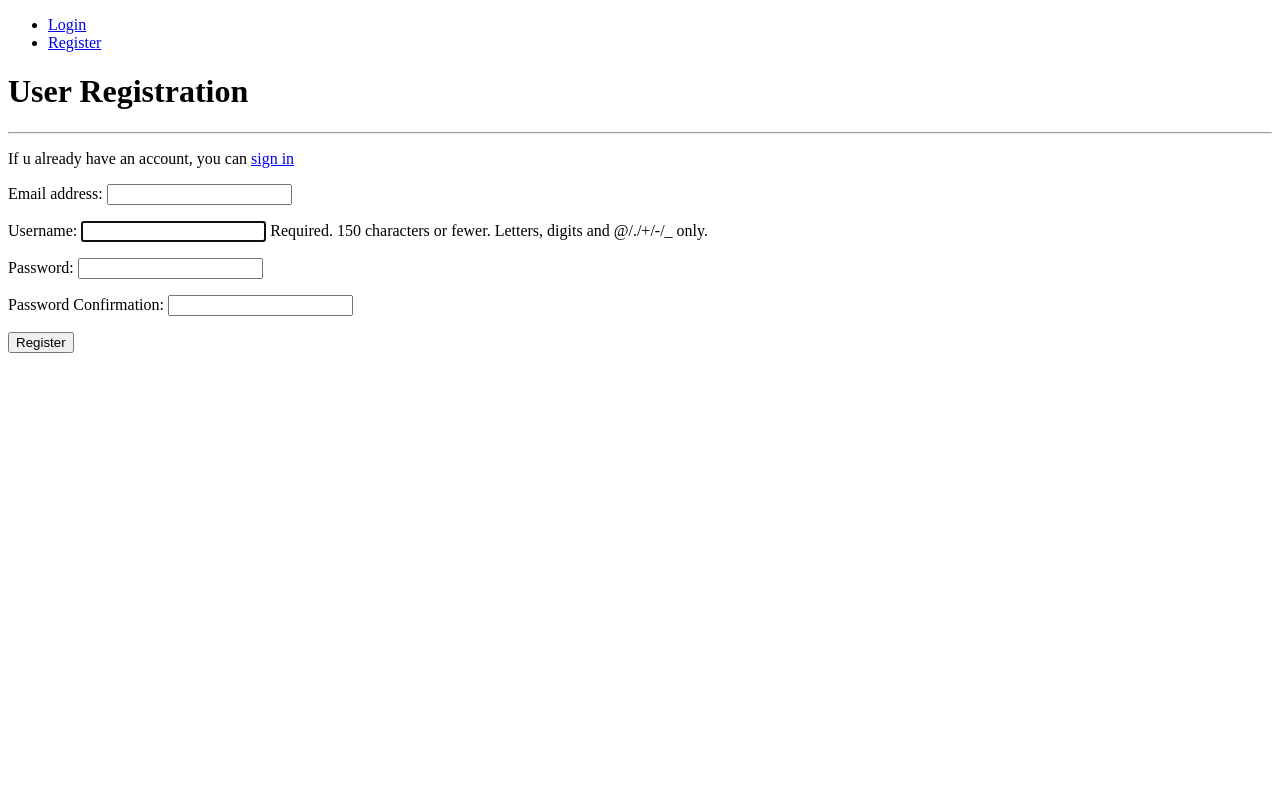
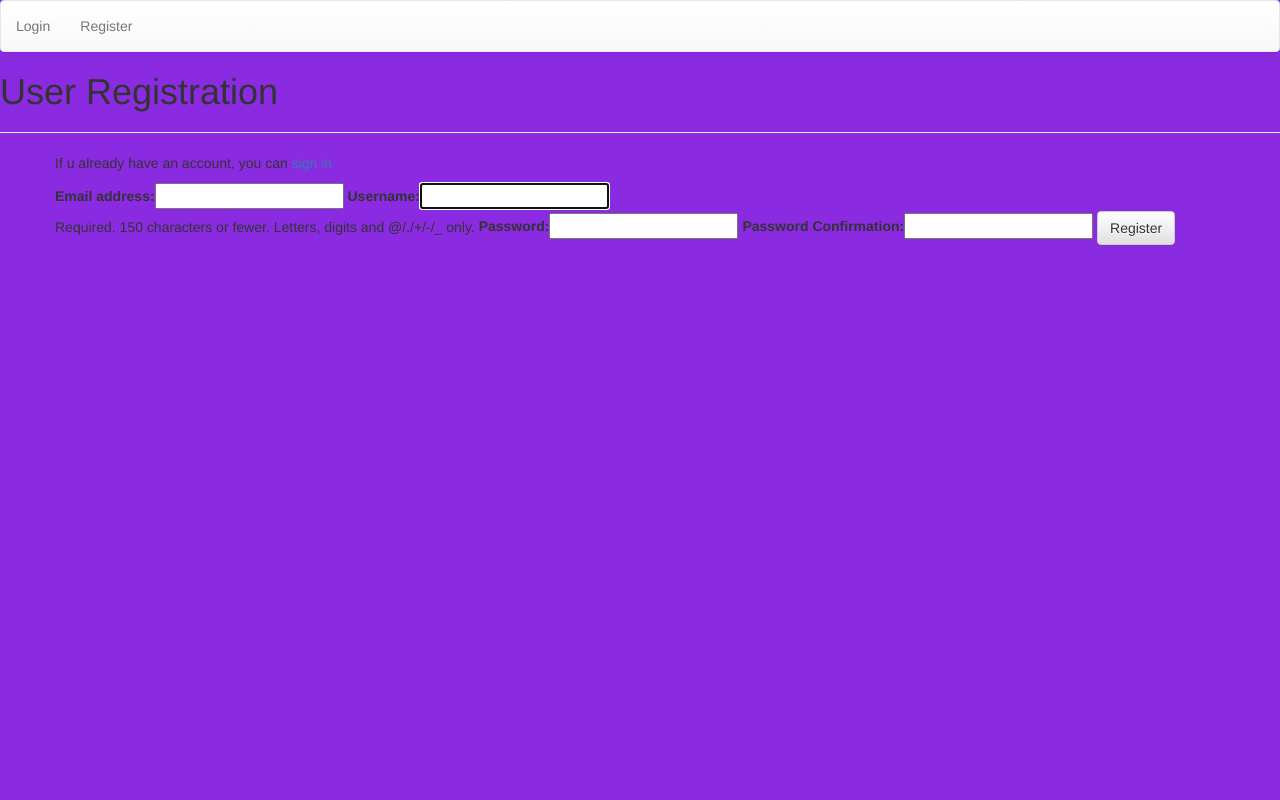
Before and after one commit to sWrAAb/Auctioneer, a Django app: page /accounts/register/ in a window 1280 px wide. Run offline with Django 3.2, Linux system fonts and the light colour scheme; some libraries are stand-ins or nearby versions.

Commit message:
added static folder with css file and set it up in settings. manually tested, form are half styled

```diff
--- a/accounts/templates/registration.html
+++ b/accounts/templates/registration.html
@@ -1,9 +1,15 @@
-{% extends 'base.html' %} {% block page_title %}Registration Page{% endblock %} {% block page_heading %}User Registration{% endblock %} {% block content %}
-<p>If u already have an account, you can <a href="{% url 'login' %}">sign in</a></p>
+{% extends 'base.html' %} {% load bootstrap_tags %} {% block page_title %}Registration Page{% endblock %} {% block page_heading %}User Registration{% endblock %} {% block content %}
 
-<form method="POST">
-    {% csrf_token %} {{ registration_form.as_p }}
-    <button type="submit">Register</button>
-</form>
 
+<div class="container">
+    <div class="row">
+        <div class="col">
+            <p>If u already have an account, you can <a href="{% url 'login' %}">sign in</a></p>
+            <form method="POST">
+                {% csrf_token %} {{ registration_form | as_bootstrap }}
+                <button type="submit" class="btn btn-default">Register</button>
+            </form>
+        </div>
+    </div>
+</div>
 {% endblock %}
--- a/auctioneer/settings.py
+++ b/auctioneer/settings.py
@@ -37,6 +37,7 @@ INSTALLED_APPS = [
     'django.contrib.sessions',
     'django.contrib.messages',
     'django.contrib.staticfiles',
+    'django_forms_bootstrap',
     'accounts',
 ]
 
@@ -102,7 +103,6 @@ AUTH_PASSWORD_VALIDATORS = [
 
 
 
-
 # Internationalization
 # https://docs.djangoproject.com/en/2.2/topics/i18n/
 
@@ -121,5 +121,8 @@ USE_TZ = True
 # https://docs.djangoproject.com/en/2.2/howto/static-files/
 
 STATIC_URL = '/static/'
+STATICFILES_DIRS = [
+    os.path.join(BASE_DIR, 'static')
+]
 
 MESSAGE_STORAGE = "django.contrib.messages.storage.session.SessionStorage"
--- /dev/null
+++ b/static/css/style.css
@@ -0,0 +1,4 @@
+body {
+    background-color: blueviolet;
+    min-height: 100vh;
+}
--- a/templates/base.html
+++ b/templates/base.html
@@ -1,9 +1,14 @@
 <!DOCTYPE html>
 <html lang="en">
+{% load staticfiles %}
 
 <head>
     <meta charset="UTF-8">
     <meta name="viewport" content="width=device-width, initial-scale=1.0">
+    <link rel="stylesheet" href="https://maxcdn.bootstrapcdn.com/bootstrap/3.3.7/css/bootstrap.min.css" integrity="sha384-BVYiiSIFeK1dGmJRAkycuHAHRg32OmUcww7on3RYdg4Va+PmSTsz/K68vbdEjh4u" crossorigin="anonymous">
+    <link rel="stylesheet" href="https://maxcdn.bootstrapcdn.com/bootstrap/3.3.7/css/bootstrap-theme.min.css" integrity="sha384-rHyoN1iRsVXV4nD0JutlnGaslCJuC7uwjduW9SVrLvRYooPp2bWYgmgJQIXwl/Sp" crossorigin="anonymous">
+    <link rel="stylesheet" href="{% static 'css/style.css' %}" type="text/css" />
+    <script src="https://maxcdn.bootstrapcdn.com/bootstrap/3.3.7/js/bootstrap.min.js" integrity="sha384-Tc5IQib027qvyjSMfHjOMaLkfuWVxZxUPnCJA7l2mCWNIpG9mGCD8wGNIcPD7Txa" crossorigin="anonymous"></script>
     <title>{% block page_title %}{% endblock %}</title>
 </head>
 
--- a/templates/components/navbar.html
+++ b/templates/components/navbar.html
@@ -1,5 +1,5 @@
-<nav>
-    <ul>
+<nav class="navbar navbar-default">
+    <ul class="nav navbar-nav">
         {% if user.is_authenticated %}
         <li><a href="{% url 'profile' %}">Profile</a></li>
         <li><a href="{% url 'logout' %}">Logout</a></li>
```
Also changed, not shown: accounts/templates/login.html (+12 -5 lines).
